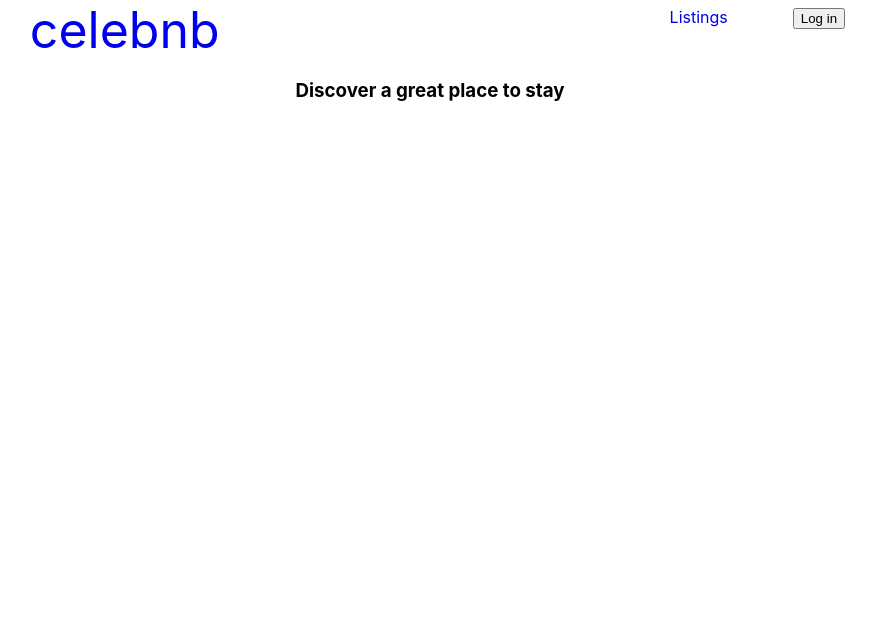
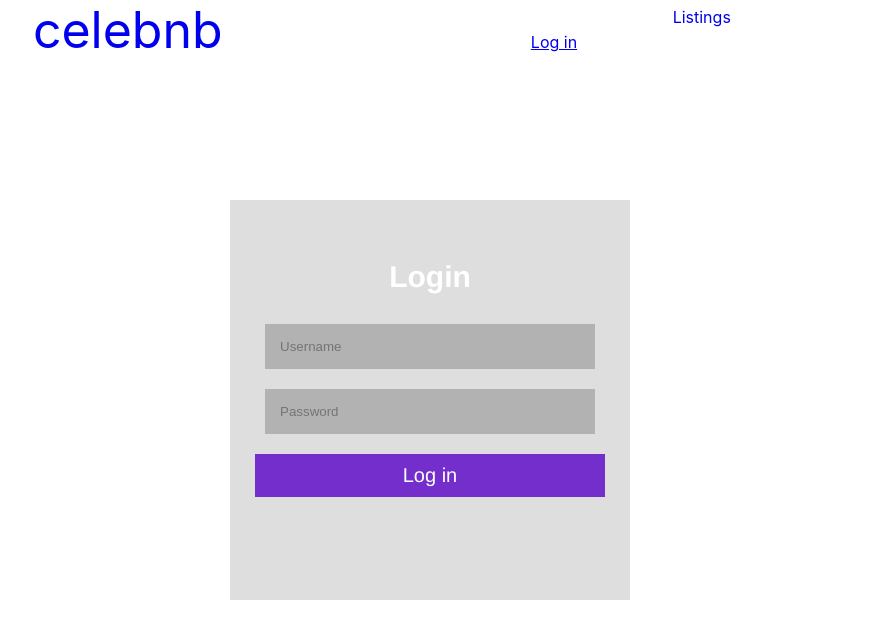
Before and after one commit to ConnorMul/celebnb-frontend, a React (Create React App) app: page /login in a window 1280 px wide. Before the commit this address led to /. Shown: the top 638 px of the page, without its empty margins (210-1086 px from the left). Built offline with nearby package versions, Linux system fonts and the light colour scheme; no server answers.

Commit message:
added forrm and wallet

```diff
--- a/src/components/App.css
+++ b/src/components/App.css
@@ -115,3 +115,73 @@ button.login-button {
   position: relative;
   bottom: 200px;
 }
+
+
+
+body{
+  padding:0;
+  margin:0;
+}
+
+.inner {
+  position: absolute;
+}
+.inner-container{
+  width:400px;
+  height:400px;
+  position:absolute;
+  top:calc(50vh - 200px);
+  left:calc(50vw - 200px);
+  overflow:hidden;
+}
+
+.box{
+  position:absolute;
+  height:100%;
+  width:100%;
+  font-family:Helvetica;
+  color:#fff;
+  background:rgba(0,0,0,0.13);
+  padding:30px 0px;
+}
+.box h1{
+  text-align:center;
+  margin:30px 0;
+  font-size:30px;
+}
+.box input{
+  display:block;
+  width:300px;
+  margin:20px auto;
+  padding:15px;
+  background:rgba(0,0,0,0.2);
+  color:#fff;
+  border:0;
+}
+.box input:focus,.box input:active,.box button:focus,.box button:active{
+  outline:none;
+}
+.box a{
+  background:#742ECC;
+  border:0;
+  color:#fff;
+  padding:10px;
+  font-size:20px;
+  width:330px;
+  margin:20px auto;
+  display:block;
+  cursor:pointer;
+  text-decoration: none !important;
+}
+.box a:active{
+  background:#27ae60;
+  text-decoration: none !important;
+}
+.box p{
+  font-size:14px;
+  text-align:center;
+}
+.box p span{
+  cursor:pointer;
+  color:#666;
+}
--- a/src/components/App.js
+++ b/src/components/App.js
@@ -6,12 +6,16 @@ import ListingsContainer from './ListingsContainer'
 import './App.css';
 import ListingDetail from './ListingDetail'
 import BookingForm from "./BookingForm";
+import BookingList from "./BookingList";
+import Login from "./Login"
 
 function App() {
   const [currentUser, setCurrentUser] = useState(null);
   const [search, setSearch] = useState("")
   const [listings, setListings] = useState([])
   const [sortBy, setSortBy] = useState("All")
+  const [bookings, setBookings] = useState([])
+  const [wallet, setWallet] = useState(null)
 
   useEffect(() => {
     fetch(`${process.env.REACT_APP_API_BASE_URL}/listings`)
@@ -22,15 +26,42 @@ function App() {
   function handleLogin() {
     fetch(`${process.env.REACT_APP_API_BASE_URL}/login`)
       .then((r) => r.json())
-      .then(setCurrentUser);
+      .then(userObj => {
+        setCurrentUser(userObj)
+        setBookings(userObj.bookings)
+        setWallet(userObj.money_in_wallet)
+      });
   }
+
 
   function handleLogout() {
     setCurrentUser(null);
   }
+
   function handleSearchChange(newSearch){
     setSearch(newSearch)
   }
+
+  function handleDeleteBooking(bookingToDelete) {
+    fetch(`${process.env.REACT_APP_API_BASE_URL}/bookings/${bookingToDelete.id}`, {
+        method: "DELETE"
+    })
+    .then(r => r.json())
+    .then(bookingObj => {
+      setBookings(bookings.filter((booking) => booking.id !== bookingToDelete.id))
+      fetch(`${process.env.REACT_APP_API_BASE_URL}/users/${currentUser.id}`, {
+        method: "PATCH",
+        headers: {
+          "Content-Type": "application/json"
+        },
+        body: JSON.stringify({
+          money_in_wallet: wallet + bookingToDelete.total_price
+        })
+      })
+      .then(r => r.json())
+      .then(updatedUserObj => setWallet(updatedUserObj.money_in_wallet))
+    })
+}
 
   const displayedListings = listings.filter(listing =>
     listing.location.toLowerCase().includes(search.toLowerCase()))
@@ -52,6 +83,7 @@ function App() {
         onLogin={handleLogin}
         onLogout={handleLogout}
         currentUser={currentUser}
+        wallet={wallet}
         />
 
       <Switch>
@@ -60,7 +92,12 @@ function App() {
         </Route>
         <Route exact path="/listings/:id">
           <ListingDetail
+            currentUser={currentUser}
             listings={listings}
+            setBookings={setBookings}
+            bookings={bookings}
+            wallet={wallet}
+            setWallet={setWallet}
           />
         </Route>
         <Route path="/listings">
@@ -72,9 +109,16 @@ function App() {
             handleSearchChange={handleSearchChange}
           />
         </Route>
-        <Route path="/bookings/new">
-          <BookingForm
+        <Route path="/bookings">
+          <BookingList
+            bookings={bookings}
+            handleDeleteBooking={handleDeleteBooking}
+          />
+        </Route>
+        <Route path="/login">
+          <Login
             currentUser={currentUser}
+            onLogin={handleLogin}
           />
         </Route>
         <Route path="*">
--- /dev/null
+++ b/src/components/BookingCard.js
@@ -0,0 +1,20 @@
+import React from 'react'
+
+function BookingCard({ booking, handleDeleteBooking }) {
+
+
+
+    return (
+
+            <div className="booking-card">
+                <img src={booking.listing.image} alt={booking.listing.title} />
+                <h2>{booking.listing.title}</h2>
+                <h5>Dates of your trip</h5>
+                <p>{booking.check_in_date}</p> - <p>{booking.check_out_date}</p>
+                <button className="delete-btn" onClick={() => handleDeleteBooking(booking)}>Cancel This Trip</button>
+            </div>
+
+    )
+}
+
+export default BookingCard
--- a/src/components/BookingForm.js
+++ b/src/components/BookingForm.js
@@ -1,9 +1,11 @@
 import React, { useState } from 'react'
+import { Redirect, useHistory } from "react-router-dom";
 
-function BookingForm({ listing, currentUser }) {
+function BookingForm({ listing, currentUser, bookings, setBookings, setWallet, wallet }) {
     const [checkInDate, setCheckInDate] = useState("")
     const [checkOutDate, setCheckOutDate] = useState("")
 
+    const history = useHistory()
 
     const numberOfNightsBetweenDates = (startDate, endDate) => {
         const start = new Date(startDate)
@@ -14,43 +16,85 @@ function BookingForm({ listing, currentUser }) {
           dayCount++
           start.setDate(start.getDate() + 1)
         }
-
+        // setNumberOfNights(dayCount)
         return dayCount
       }
 
-      const totalListingPriceForStay = (currentListing) => {
-        const totalPrice = currentListing.price * numberOfNightsBetweenDates(checkInDate, checkOutDate)
+      const totalListingPriceForStay = listing.price * numberOfNightsBetweenDates(checkInDate, checkOutDate)
 
-        return totalPrice
-      }
 
       const handleChange = (evt) => {
         if (evt.target.name === "check-in-date") {
             setCheckInDate(evt.target.value)
-            setFormData({...formData, checkInDate: evt.target.value})
+            setFormData({...formData, check_in_date: evt.target.value})
         } else if (evt.target.name === "check-out-date") {
             setCheckOutDate(evt.target.value)
-            setFormData({...formData, checkOutDate: evt.target.value})
-        } else if (evt.target.name === "nights") {
-            setFormData({...formData, numberOfNights: numberOfNightsBetweenDates(checkInDate, checkOutDate)})
-        } else {
-            setFormData({...formData, totalPrice: totalListingPriceForStay(listing)})
+
+            setFormData({
+                ...formData,
+                check_out_date: evt.target.value
+            })
         }
       }
 
+    //   const handleNightsChange = (evt) => {
+    //     setNumberOfNights(numberOfNightsBetweenDates(checkInDate, checkOutDate))
+    //     setFormData({...formData, numberOfNights: numberOfNightsBetweenDates(checkInDate, checkOutDate)})
+    //   }
+
+    //   const handlePriceChange = (evt) => {
+    //       setTotalPrice(totalListingPriceForStay)
+    //       setFormData({...formData, totalPrice: totalListingPriceForStay})
+    //   }
+
       const [formData, setFormData] = useState({
-        checkInDate: "",
-        checkOutDate: "",
-        numberOfNights: numberOfNightsBetweenDates(checkInDate, checkOutDate),
-        totalPrice: totalListingPriceForStay(listing),
-        listing: listing,
-        user: currentUser
+        check_in_date: "",
+        check_out_date: "",
+        number_of_nights: 0,
+        total_price: 0,
+        listing_id: listing.id,
+        user_id: currentUser
     })
 
     const handleSubmit = (evt) => {
         evt.preventDefault()
-        console.log(formData)
+        if (wallet >= totalListingPriceForStay) {
+            fetch(`${process.env.REACT_APP_API_BASE_URL}/bookings/new`, {
+                method: "POST",
+                headers: {
+                    "Content-Type": "application/json"
+                },
+                body: JSON.stringify({
+                    ...formData,
+                    total_price: totalListingPriceForStay,
+                    number_of_nights: numberOfNightsBetweenDates(checkInDate, checkOutDate),
+                    listing_id: listing.id,
+                    user_id: currentUser.id
+                })
+            })
+            .then(resp => resp.json())
+            .then(bookingObj => {
+                setBookings([...bookings, bookingObj])
+
+                    fetch(`${process.env.REACT_APP_API_BASE_URL}/users/${currentUser.id}`, {
+                        method: "PATCH",
+                        headers: {
+                            "Content-Type": "application/json"
+                        },
+                        body: JSON.stringify({
+                            money_in_wallet: wallet - totalListingPriceForStay
+                        })
+                    })
+                    .then(r => r.json())
+                    .then(updatedUserObj => setWallet(updatedUserObj.money_in_wallet))
+                    history.push("/bookings")
+                })
+                } else {
+                    alert("You don't have enough to book this listing lol poor")
+                }
     }
+
+
 
       console.log(formData)
     return (
@@ -59,22 +103,42 @@ function BookingForm({ listing, currentUser }) {
         <form className="booking-form" onSubmit={handleSubmit}>
             <label>
                 Check-In Date:
-                <input type="date" name="check-in-date" value={checkInDate} onChange={handleChange} />
+                <input
+                    type="date"
+                    name="check-in-date"
+                    value={checkInDate}
+                    onChange={handleChange}
+                />
             </label>
             <br />
             <br />
             <label>
                 Check-Out Date:
-                <input type="date" name="check-out-date" value={checkOutDate} onChange={handleChange} />
+                <input
+                    type="date"
+                    name="check-out-date"
+                    value={checkOutDate}
+                    onChange={handleChange}
+                />
             </label>
             <br />
             <label>
-            Number of Nights selected:
-                <input type="number" name="nights" value={numberOfNightsBetweenDates(checkInDate, checkOutDate)} />
+                Number of Nights selected:
+                <input
+                    type="text"
+                    name="nights"
+                    value={numberOfNightsBetweenDates(checkInDate, checkOutDate)}
+                    // onChange={handleNightsChange}
+                />
             </label>
             <label>
                 Total Price for this stay:
-                <input type="number" name="total-price" value={totalListingPriceForStay(listing)}/>
+                <input
+                    type="text"
+                    name="price"
+                    value={totalListingPriceForStay}
+                    // onChange={handlePriceChange}
+                    />
             </label>
             <input type="submit" value="Submit" />
 
--- /dev/null
+++ b/src/components/BookingList.js
@@ -0,0 +1,23 @@
+import React from 'react'
+import BookingCard from './BookingCard'
+
+function BookingList({ bookings, handleDeleteBooking }) {
+
+    const bookingItems = bookings.map((booking) => {
+        return (<BookingCard
+            key={booking.id}
+            booking={booking}
+            handleDeleteBooking={handleDeleteBooking}
+        />
+        )
+    })
+
+    return(
+        <div className="booking-container">
+            <h1> Current bookings </h1>
+            {bookingItems.length > 0 ? bookingItems : "You have no bookings yet, check out our listings!"}
+        </div>
+    )
+}
+
+export default BookingList
--- a/src/components/Header.js
+++ b/src/components/Header.js
@@ -1,7 +1,9 @@
 import React from 'react'
 import { NavLink, Link } from "react-router-dom";
 
-function Header({ onLogin, onLogout, currentUser }) {
+function Header({ onLogin, onLogout, currentUser, wallet }) {
+
+
     return (
         <div className="header-container">
             <nav className="navbar">
@@ -10,9 +12,15 @@ function Header({ onLogin, onLogout, currentUser }) {
                     Listings
                 </Link>
                 {currentUser ?
-                    <button className="login-button" onClick={onLogout}>Log out</button>
-                :
-                    <button className="login-button" onClick={onLogin}>Log in</button>}
+                 <NavLink to="/bookings">Current Bookings</NavLink>
+                 : null }
+
+                {wallet ? <h4>You have ${wallet} available to spend</h4> : null}
+
+                {currentUser ?
+                    <NavLink className="login-button" to="/" onClick={onLogout}>Log out</NavLink>
+                : null }
+                {currentUser ? null : <NavLink className="login-button" to="/login">Log in</NavLink> }
                 {currentUser ? <h1>Welcome, {currentUser.username}</h1> : null}
             </nav>
         </div>
--- a/src/components/ListingDetail.js
+++ b/src/components/ListingDetail.js
@@ -3,7 +3,7 @@ import { Route, Link, useParams } from "react-router-dom"
 import BookingForm from './BookingForm';
 
 
-function ListingDetail({listings}) {
+function ListingDetail({ listings, currentUser, setBookings, bookings, wallet, setWallet }) {
 
 const [listing, setListing] = useState(null)
 const [isLoaded, setIsLoaded] =useState(false);
@@ -39,7 +39,14 @@ useEffect(() => {
                 </div>
                 {/* <Link to="/bookings/new">Book Your Stay at this Listing</Link> */}
 
-                    <BookingForm listing={listing}/>
+                    <BookingForm
+                        currentUser={currentUser}
+                        listing={listing}
+                        bookings={bookings}
+                        setBookings={setBookings}
+                        wallet={wallet}
+                        setWallet={setWallet}
+                    />
             </div>
             )
 }
--- /dev/null
+++ b/src/components/Login.js
@@ -0,0 +1,20 @@
+import React from 'react'
+import { Link } from "react-router-dom";
+
+function Login({currentUser, onLogin}) {
+    return (
+        <div className="inner-container">
+        <div className="box">
+	    <h1>Login</h1>
+        <form method="post">
+    	    <input type="text" name="u" placeholder="Username"  />
+            <input type="text" name="p" placeholder="Password"  />
+            <Link type="submit" to="/listings" onClick={onLogin}>Log in</Link>
+        </form>
+        </div>
+        </div>
+    )
+}
+
+
+export default Login
```
Also changed, not shown: 1 other file (tests, documents, lock files or other folders).
